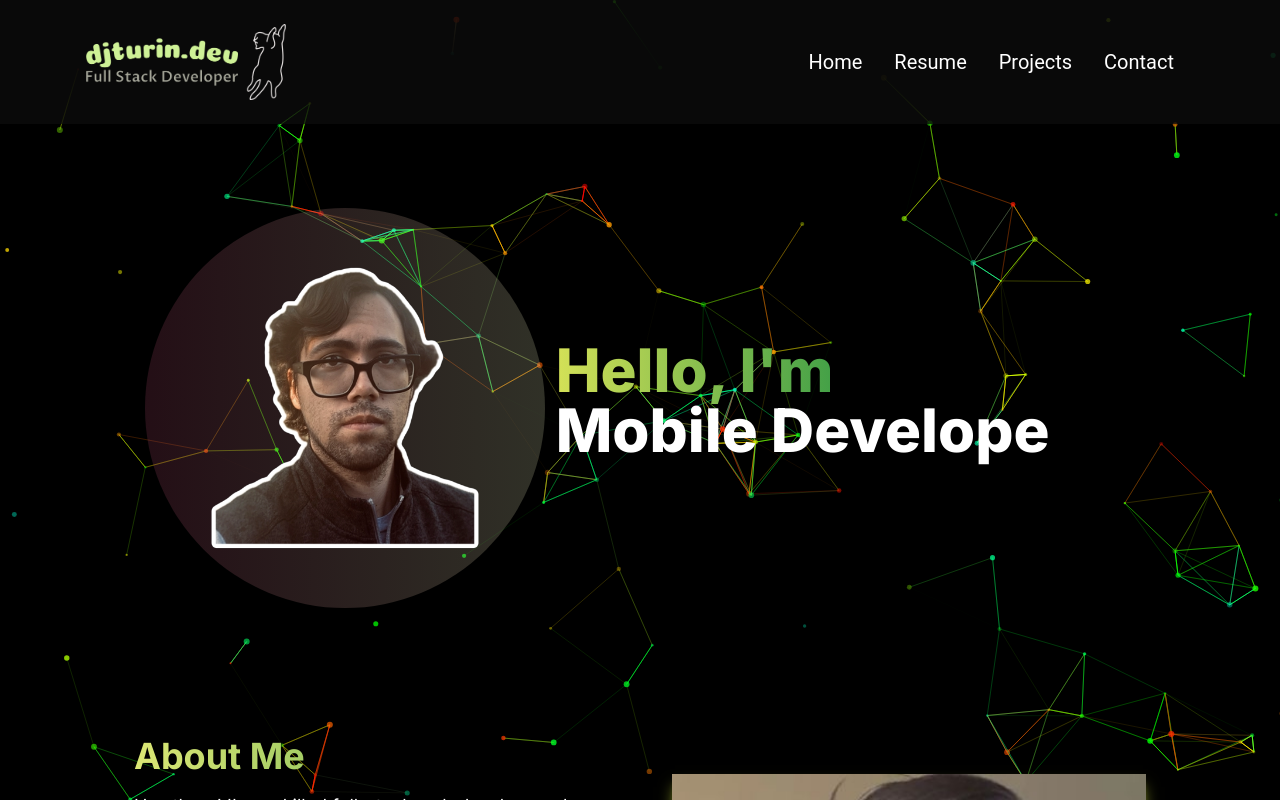
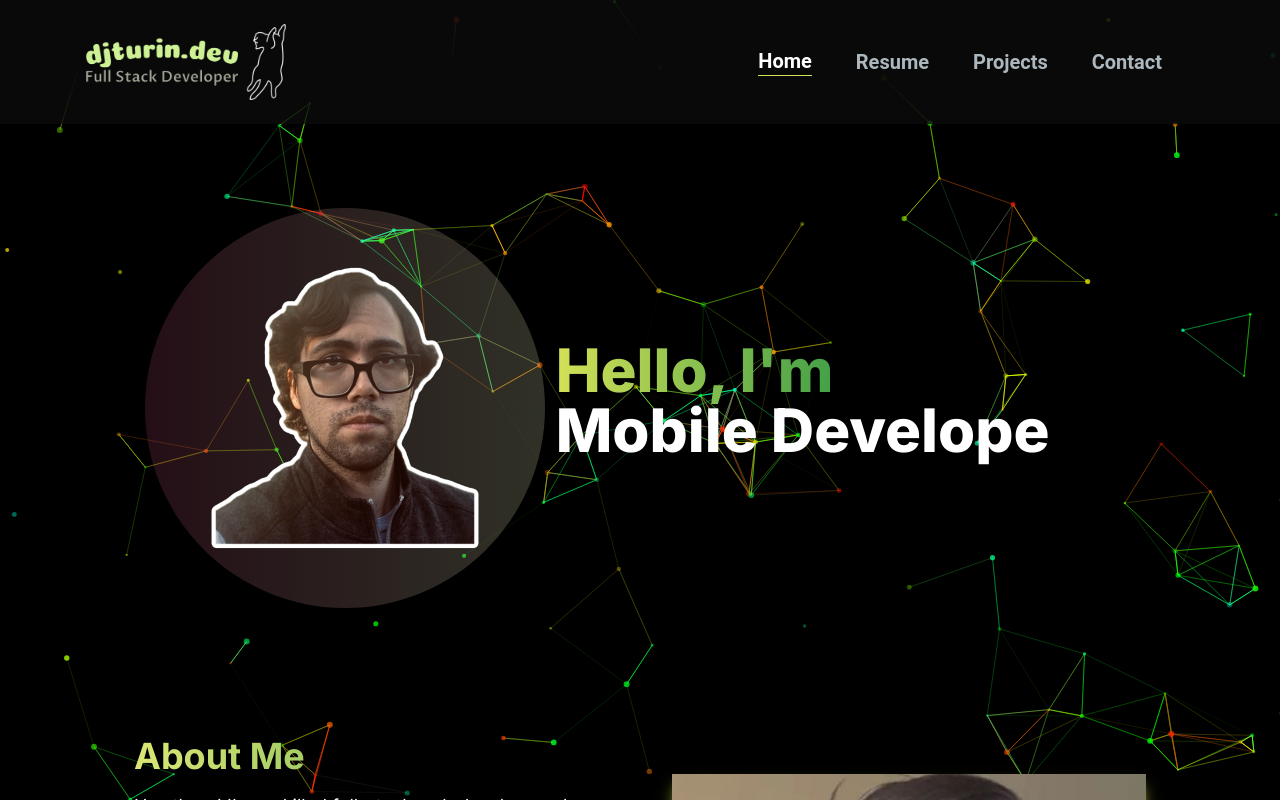
Before and after one commit to dturin1997/djturin.dev-portfolio, a Next.js app: page / in a window 1280 px wide. Shown: the top 800 px of the page. Built offline with nearby package versions, Linux system fonts and the light colour scheme.

Commit message:
Navbar improvements

```diff
--- a/app/components/navbar/NavUi.tsx
+++ b/app/components/navbar/NavUi.tsx
@@ -1,6 +1,6 @@
 "use client";
 
-import React from "react";
+import React, { useState, useTransition } from "react";
 import Image from "next/image";
 import {
   Navbar,
@@ -10,9 +10,19 @@ import {
   IconButton,
   Card,
 } from "@material-tailwind/react";
+import TabButton from "@components/TabButton";
+import Link from "next/link";
 
 export default function NavUI() {
   const [openNav, setOpenNav] = React.useState(false);
+  const [tab, setTab] = useState("Home");
+  const [isPending, startTransition] = useTransition();
+
+  const handleTabChange = (id: string) => {
+    startTransition(() => {
+      setTab(id);
+    });
+  };
 
   React.useEffect(() => {
     window.addEventListener(
@@ -37,12 +47,17 @@ export default function NavUI() {
           color="white"
           className="p-1 font-normal"
         >
-          <a
+          <Link
             href={value.route}
             className="flex items-center text-base md:text-lg lg:text-xl"
           >
-            {value.name}
-          </a>
+            <TabButton
+              selectTab={() => handleTabChange(value.name)}
+              active={tab === value.name}
+            >
+              {value.name}
+            </TabButton>
+          </Link>
         </Typography>
       ))}
     </ul>
```
